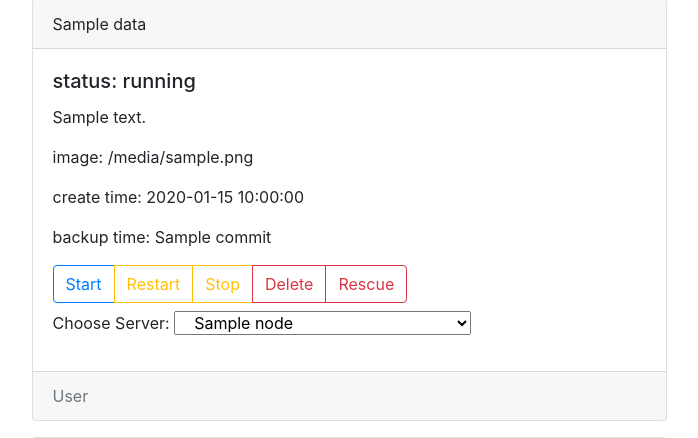
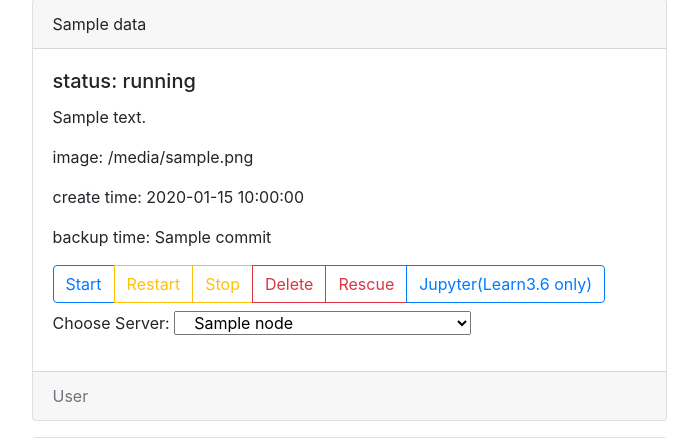
Before and after one commit to NTU-ToolmenLab/LabServer, a Flask app: template OauthServer/oauthserver/templates/boxlist.html in a window 1280 px wide. Shown: the part 163-601 px from the top of the page, without its empty margins (291-989 px from the left). Run offline with Flask 2, Linux system fonts and the light colour scheme; the template is opened without the code that fills it: most values are stand-ins (such as "Sample title", 1, 10 or a date in 2020); some libraries are stand-ins or nearby versions.

Commit message:
Jupyter: add button

```diff
--- a/OauthServer/oauthserver/templates/boxlist.html
+++ b/OauthServer/oauthserver/templates/boxlist.html
@@ -38,6 +38,7 @@ list
                   <input type="submit" name="method" value="Stop"    class="btn btn-outline-warning"/>
                   <input type="submit" name="method" value="Delete"  class="btn btn-outline-danger" />
                   <input type="submit" name="method" value="Rescue"  class="btn btn-outline-danger" />
+                  <a type="button" class="btn btn-outline-primary" href='/jupyter/{{ data.realname }}'>Jupyter(Learn3.6 only)</a>
                 </div>
               </form>
 
```
